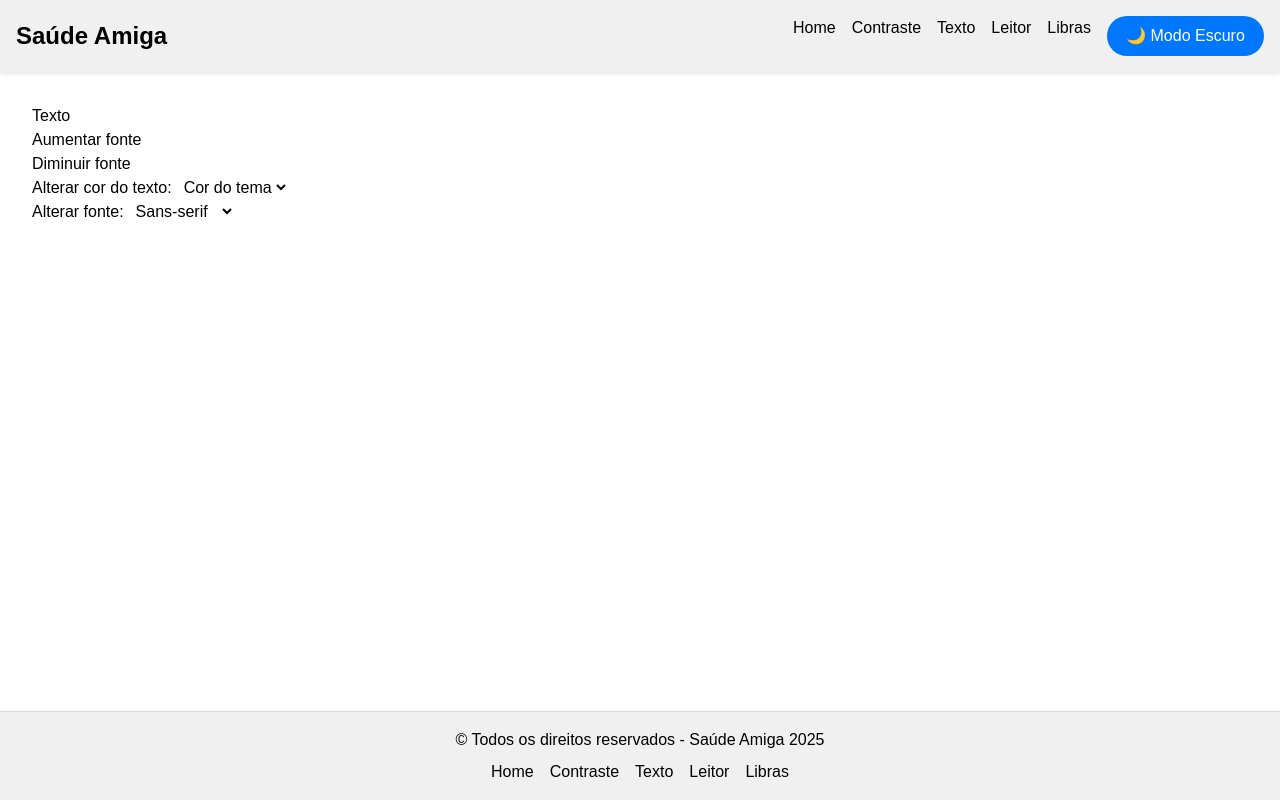
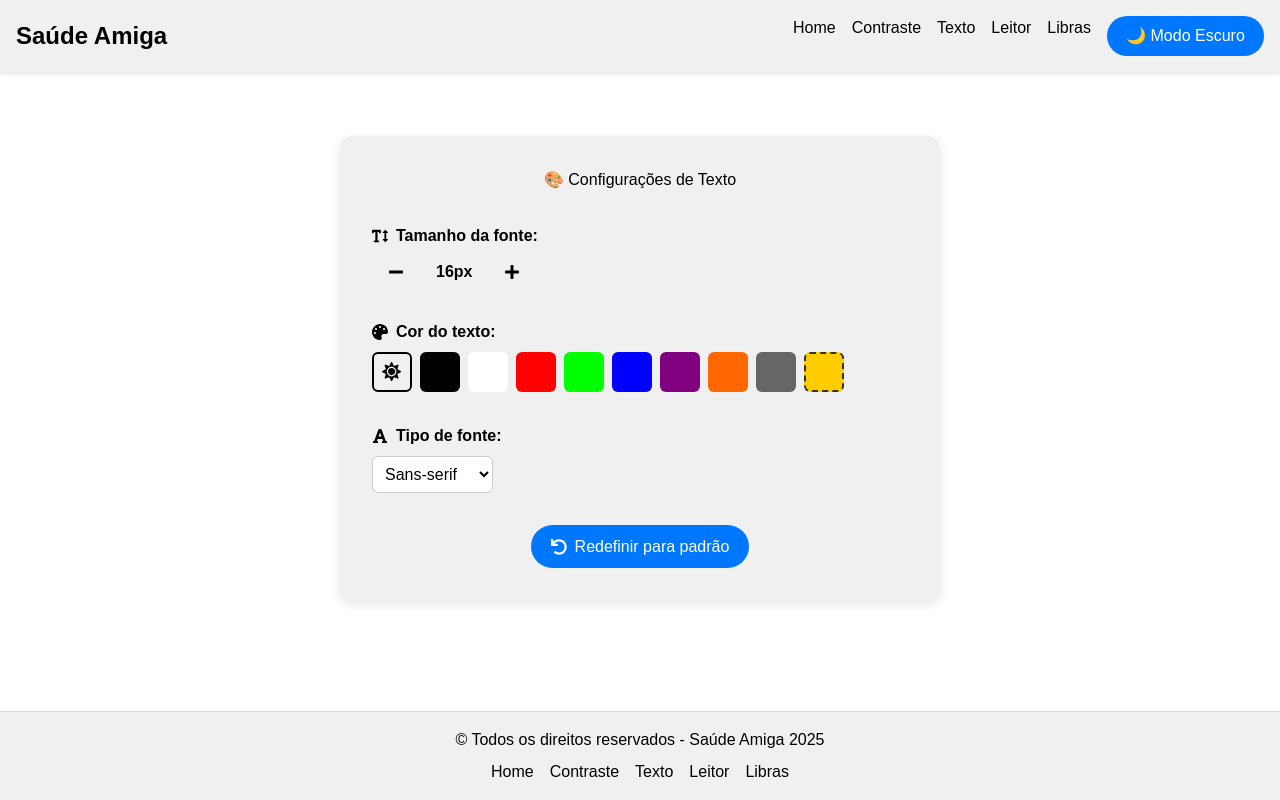
Before and after one commit to saude-amiga/saude-amiga-next, a React (Vite) app: page /texto in a window 1280 px wide. Built offline with nearby package versions, Linux system fonts and the light colour scheme.

Commit message:
feat(Texto): melhorando

```diff
--- a/src/routes/Texto/index.tsx
+++ b/src/routes/Texto/index.tsx
@@ -1,21 +1,26 @@
 import { useEffect, useState } from "react";
+import { FaPlus, FaMinus, FaPalette, FaFont, FaTextHeight, FaSun, FaMoon, FaUndo } from "react-icons/fa";
+import { useTheme } from "../../contexts/ThemeContext";
 
 export default function Texto() {
-    const [fontSize, setFontSize] = useState(16);
-    const [fontColor, setFontColor] = useState("default");
-    const [fontFamily, setFontFamily] = useState("sans-serif");
+    const { theme } = useTheme();
+    const [fontSize, setFontSize] = useState<number | null>(null);
+    const [fontColor, setFontColor] = useState<string | null>(null);
+    const [fontFamily, setFontFamily] = useState<string | null>(null);
 
     useEffect(() => {
         const savedSize = localStorage.getItem("fontSize");
         const savedColor = localStorage.getItem("fontColor");
         const savedFamily = localStorage.getItem("fontFamily");
 
-        if (savedSize) setFontSize(parseInt(savedSize));
-        if (savedColor) setFontColor(savedColor);
-        if (savedFamily) setFontFamily(savedFamily);
+        setFontSize(savedSize ? parseInt(savedSize) : 16);
+        setFontColor(savedColor ?? "default");
+        setFontFamily(savedFamily ?? "sans-serif");
     }, []);
 
     useEffect(() => {
+        if (fontSize === null || fontColor === null || fontFamily === null) return;
+
         const root = document.documentElement;
 
         root.style.setProperty("--user-font-size", `${fontSize}px`);
@@ -32,54 +37,158 @@ export default function Texto() {
             root.style.setProperty("--user-font-color", userColor);
             localStorage.setItem("fontColor", userColor);
         }
-    }, [fontSize, fontColor, fontFamily]);
+    }, [fontSize, fontColor, fontFamily, theme]);
 
+    if (fontSize === null || fontColor === null || fontFamily === null) return null;
+
+    const resetToDefault = () => {
+        setFontSize(16);
+        setFontColor("default");
+        setFontFamily("sans-serif");
+        localStorage.removeItem("fontSize");
+        localStorage.removeItem("fontColor");
+        localStorage.removeItem("fontFamily");
+    };
+
+    const colorOptions = [
+        {
+            label: "Cor do tema",
+            value: "default",
+            icon: theme === "dark" ? <FaMoon /> : <FaSun />,
+            style: {
+                border: "2px solid var(--user-font-color)",
+                backgroundColor: "transparent",
+                display: "flex",
+                alignItems: "center",
+                justifyContent: "center",
+                fontSize: "1.2rem",
+            },
+        },
+        { label: "Preto", value: "#000000", style: { backgroundColor: "#000000" } },
+        { label: "Branco", value: "#ffffff", style: { backgroundColor: "#ffffff" } },
+        { label: "Vermelho", value: "#ff0000", style: { backgroundColor: "#ff0000" } },
+        { label: "Verde", value: "#00ff00", style: { backgroundColor: "#00ff00" } },
+        { label: "Azul", value: "#0000ff", style: { backgroundColor: "#0000ff" } },
+        { label: "Roxo", value: "#800080", style: { backgroundColor: "#800080" } },
+        { label: "Laranja", value: "#ff6600", style: { backgroundColor: "#ff6600" } },
+        { label: "Cinza", value: "#666666", style: { backgroundColor: "#666666" } },
+        {
+            label: "Modo Daltônico",
+            value: "#ffcc00",
+            style: {
+                backgroundColor: "#ffcc00",
+                border: "2px dashed #333",
+            },
+        },
+    ];
 
     return (
-        <div className="texto-panel">
-            <h1>Texto</h1>
+        <div style={{
+            maxWidth: "600px",
+            margin: "2rem auto",
+            padding: "2rem",
+            backgroundColor: "var(--card-bg)",
+            borderRadius: "12px",
+            boxShadow: "0 4px 12px rgba(0, 0, 0, 0.1)",
+            color: "var(--user-font-color)"
+        }}>
+            <h1 style={{ textAlign: "center", marginBottom: "2rem" }}>🎨 Configurações de Texto</h1>
 
-            <p>
-                <button onClick={() => setFontSize((s) => Math.min(s + 1, 48))}>
-                    Aumentar fonte
-                </button>
-            </p>
+            <div style={{ marginBottom: "2rem" }}>
+                <label style={{ fontWeight: 600, fontSize: "1rem", display: "flex", alignItems: "center", gap: "0.5rem" }}>
+                    <FaTextHeight />
+                    Tamanho da fonte:
+                </label>
+                <div style={{ display: "flex", gap: "1rem", alignItems: "center", marginTop: "0.5rem" }}>
+                    <button onClick={() => setFontSize(Math.max(fontSize - 1, 10))} style={buttonStyle}>
+                        <FaMinus />
+                    </button>
+                    <span style={{ fontWeight: "bold" }}>{fontSize}px</span>
+                    <button onClick={() => setFontSize(Math.min(fontSize + 1, 48))} style={buttonStyle}>
+                        <FaPlus />
+                    </button>
+                </div>
+            </div>
 
-            <p>
-                <button onClick={() => setFontSize((s) => Math.max(s - 1, 10))}>
-                    Diminuir fonte
-                </button>
-            </p>
+            <div style={{ marginBottom: "2rem" }}>
+                <label style={{ fontWeight: 600, fontSize: "1rem", display: "flex", alignItems: "center", gap: "0.5rem" }}>
+                    <FaPalette />
+                    Cor do texto:
+                </label>
+                <div style={{ display: "flex", flexWrap: "wrap", gap: "0.5rem", marginTop: "0.5rem" }}>
+                    {colorOptions.map(({ label, value, style, icon }) => (
+                        <button
+                            key={value}
+                            onClick={() => setFontColor(value)}
+                            title={label}
+                            style={{
+                                width: "40px",
+                                height: "40px",
+                                borderRadius: "6px",
+                                cursor: "pointer",
+                                border: value === fontColor ? "3px solid var(--user-font-color)" : "none",
+                                ...style
+                            }}
+                        >
+                            {icon}
+                        </button>
+                    ))}
+                </div>
+            </div>
 
-            <p>
-                Alterar cor do texto:
-                <select
-                    value={fontColor}
-                    onChange={(e) => setFontColor(e.target.value)}
-                    style={{ marginLeft: "0.5rem" }}
-                >
-                    <option value="default">Cor do tema</option>
-                    <option value="#000000">Preto</option>
-                    <option value="#ffffff">Branco</option>
-                    <option value="#ff0000">Vermelho</option>
-                    <option value="#00ff00">Verde</option>
-                    <option value="#0000ff">Azul</option>
-                </select>
-            </p>
-
-            <p>
-                Alterar fonte:
+            <div style={{ marginBottom: "2rem" }}>
+                <label style={{ fontWeight: 600, fontSize: "1rem", display: "flex", alignItems: "center", gap: "0.5rem" }}>
+                    <FaFont />
+                    Tipo de fonte:
+                </label>
                 <select
                     value={fontFamily}
                     onChange={(e) => setFontFamily(e.target.value)}
-                    style={{ marginLeft: "0.5rem" }}
+                    style={{
+                        padding: "0.5rem",
+                        borderRadius: "6px",
+                        border: "1px solid #ccc",
+                        backgroundColor: "var(--bg-color)",
+                        color: "var(--user-font-color)",
+                        fontSize: "1rem",
+                        cursor: "pointer",
+                        marginTop: "0.5rem"
+                    }}
                 >
                     <option value="sans-serif">Sans-serif</option>
                     <option value="serif">Serif</option>
                     <option value="monospace">Monospace</option>
                     <option value="cursive">Cursive</option>
                 </select>
-            </p>
+            </div>
+
+            <div style={{ textAlign: "center" }}>
+                <button onClick={resetToDefault} style={{
+                    padding: "0.6rem 1.2rem",
+                    fontSize: "1rem",
+                    borderRadius: "999px",
+                    border: "none",
+                    backgroundColor: "#0077ff",
+                    color: "#fff",
+                    cursor: "pointer",
+                    display: "inline-flex",
+                    alignItems: "center",
+                    gap: "0.5rem"
+                }}>
+                    <FaUndo />
+                    Redefinir para padrão
+                </button>
+            </div>
         </div>
     );
 }
+
+const buttonStyle = {
+    padding: "0.5rem 1rem",
+    fontSize: "1rem",
+    borderRadius: "6px",
+    border: "none",
+    backgroundColor: "var(--card-bg)",
+    color: "var(--user-font-color)",
+    cursor: "pointer",
+};
```
